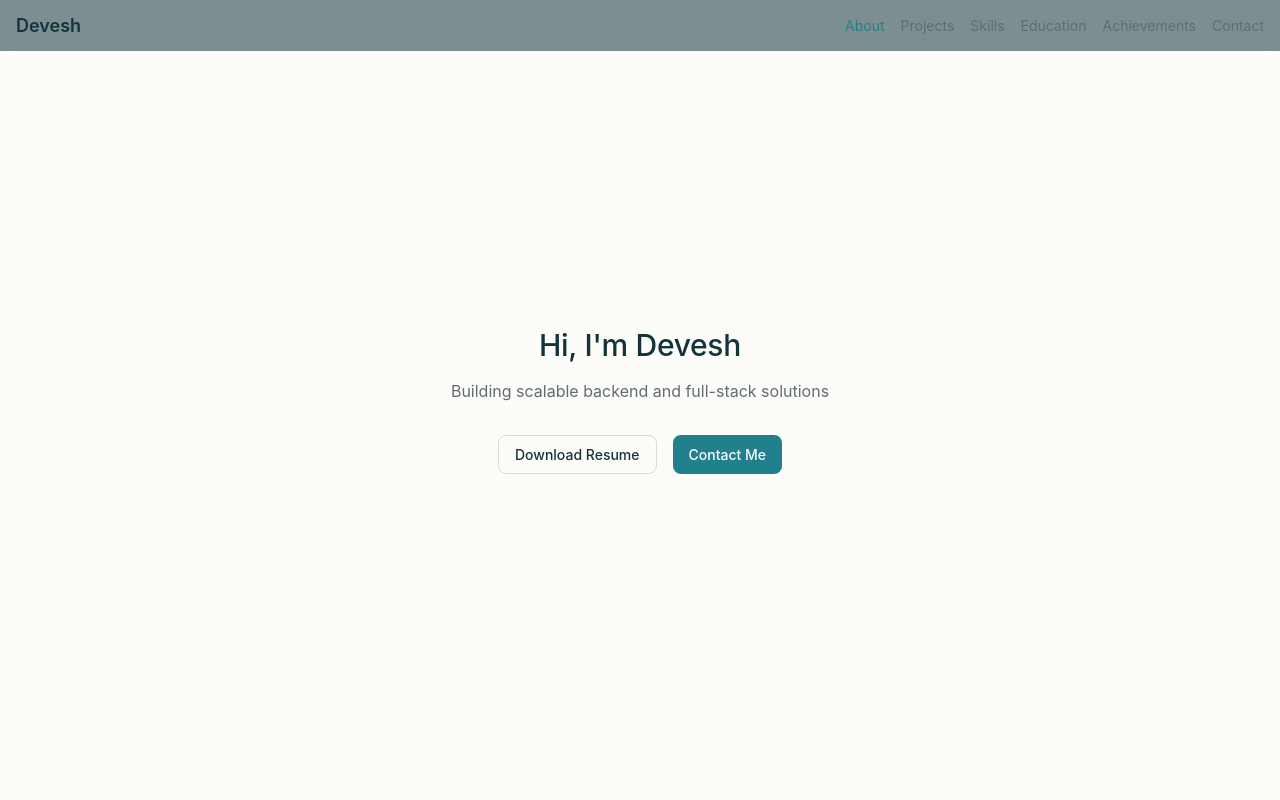
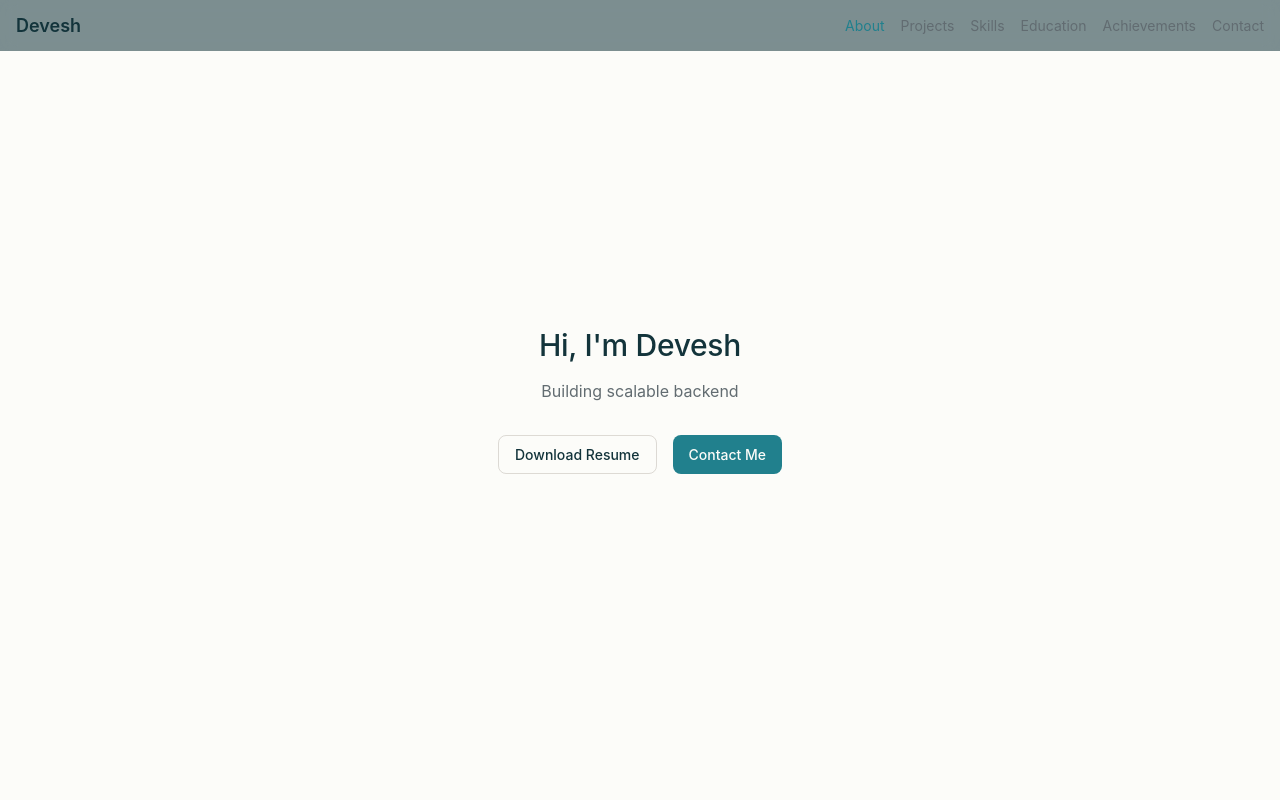
Before and after one commit to huntsky-12/Porto_Static, a website: page index.html in a window 1280 px wide. Shown: the top 800 px of the page. Drawn offline with Linux system fonts and the light colour scheme; a web font is replaced by a local one.

Commit message:
Update index.html

```diff
--- a/index.html
+++ b/index.html
@@ -48,7 +48,7 @@
         class="section hero flex flex-col items-center justify-center"
       >
         <h1 class="hero__title">Hi, I'm Devesh</h1>
-        <p class="hero__subtitle">Building scalable backend and full-stack solutions</p>
+        <p class="hero__subtitle">Building scalable backend</p>
         <div class="flex gap-16 mt-16">
           <a
             href="Resume_.pdf"
```
